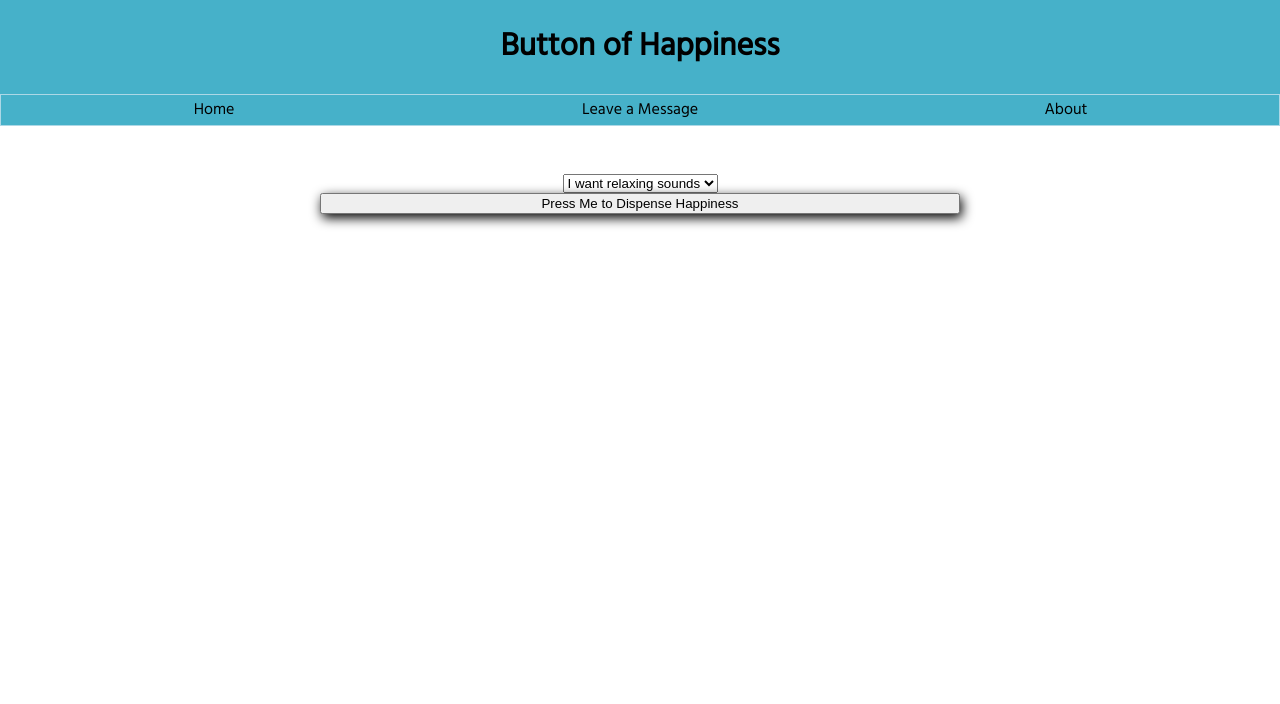
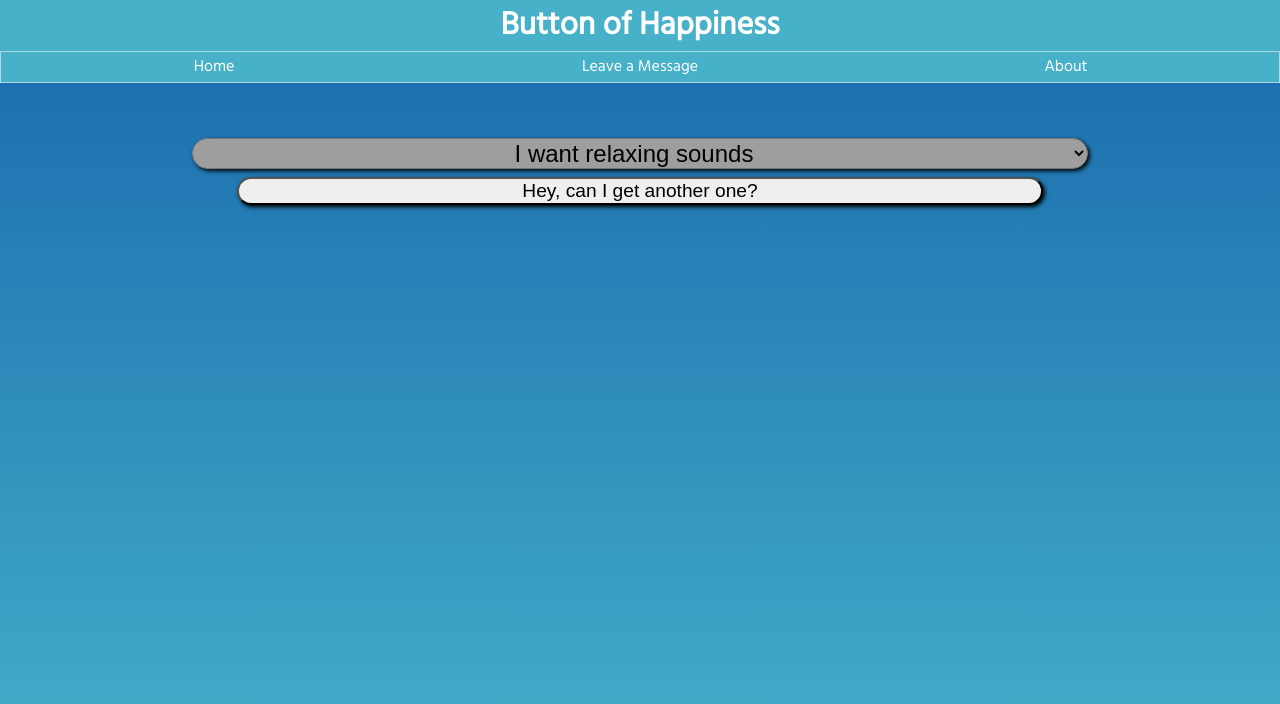
Before and after one commit to malee31/HacktheCloud-Project, a Flask app: page / in a window 1280 px wide. Shown: the top 704 px of the page. Run offline with Flask 2, Linux system fonts and the light colour scheme; grey boxes are pictures that could not be loaded.

Commit message:
Updated Dropdown styles

```diff
--- a/src/static/styles/styles.css
+++ b/src/static/styles/styles.css
@@ -1,5 +1,6 @@
 * {
 	box-sizing: border-box;
+	animation-duration: 1.5s;
 }
 
 html {
@@ -10,11 +11,14 @@ html {
 body {
 	margin: 0;
 	padding: 0;
+	background: linear-gradient(#1869AD, #46B1C9);
+	background-attachment: fixed;
 }
 
 header {
 	display: flex;
 	background-color: #46B1C9;
+	/*#46B1C9*/
 	flex-direction: column;
 	align-items: center;
 	position: sticky;
@@ -24,6 +28,12 @@ header {
 	padding: 0;
 	width: 100vw;
 	text-align: center;
+}
+
+h1 {
+	color: white;
+	padding: 0;
+	margin: 0;
 }
 
 nav {
@@ -39,6 +49,13 @@ nav {
 nav a {
 	flex-grow: 1;
 	width: 100%;
+	text-decoration: none;
+	color: white;
+}
+
+nav a:hover {
+	color: #46B1C9;
+	background-color: white;
 }
 
 nav a:nth-child(2) {
@@ -53,9 +70,12 @@ main {
 }
 
 button {
-	filter: drop-shadow(2px 4px 6px black);
+	filter: drop-shadow(2px 2px 2px black);
 	height: 2.5rem;
-	width: 50vw;
+	width: 90%;
+	border-radius: 1.25rem;
+	font-size: 1.2rem;
+	margin: 0.5rem;
 }
 
 #dropdown {
@@ -64,5 +84,15 @@ button {
 	align-items: center;
 	justify-content: center;
 	width: 70vw;
-	height: 1.5rem;
+	height: 4.5rem;
 }
+
+select {
+	width: 100%;
+	text-align-last: center;
+	font-size: 1.5rem;
+	height: 3rem;
+	background-image: url(...);
+	border-radius: 1.5rem;
+	filter: drop-shadow(2px 2px 2px black);
+}
--- a/src/templates/index.html
+++ b/src/templates/index.html
@@ -11,21 +11,21 @@
     <header>
       <h1>Button of Happiness</h1>
       <nav>
-        <a>Home</a>
-        <a>Leave a Message</a>
-        <a>About</a>
+        <a href='/home'>Home</a>
+        <a href='/message'>Leave a Message</a>
+        <a href='/about'>About</a>
       </nav>
     </header>
-    <main id='sadness'>
+    <main>
 		<div id="dropdown">
 			<select onchange="selection(this)">
 				<option>I want relaxing sounds</option>
 				<option>I want motivation</option>
 				<option>I want a video</option>
 			</select>
-			<button onclick="dostuff()">Press Me to Dispense Happiness</button>
+			<button onclick="dostuff()">Hey, can I get another one?</button>
 		</div>
-		<div id="result">
+		<div id="sadness">
 
 		</div>
     </main>
```
